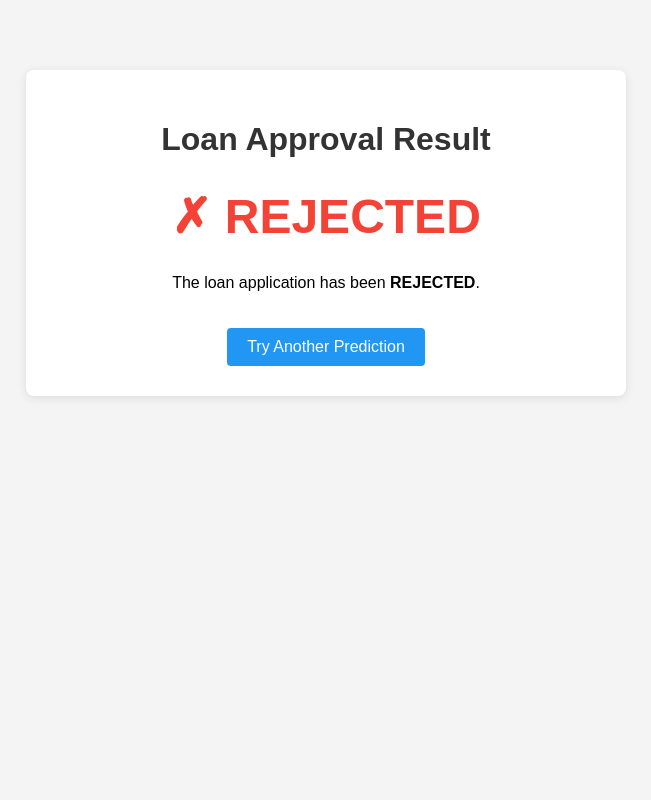
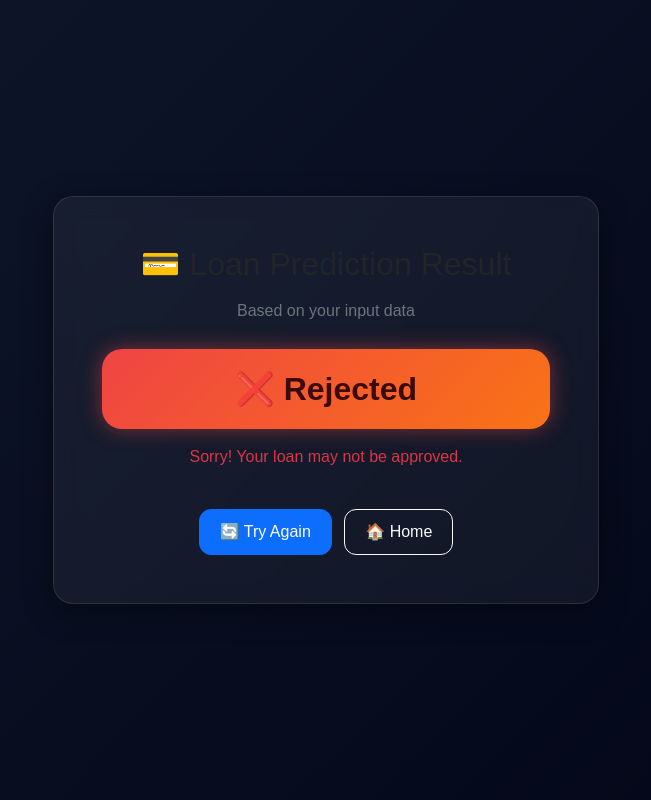
Before and after one commit to suvancodes/loan_approval-_predictor, a Flask app: page /result in a window 1280 px wide. Shown: the whole page, without its empty margins (314-965 px from the left). Run offline with Flask 3, Linux system fonts and the light colour scheme.

Commit message:
Fix prediction result display

```diff
--- a/app.py
+++ b/app.py
@@ -40,7 +40,9 @@ def predict():
         pipeline = PredictPipeline()
         prediction = pipeline.predict(pred_df)
 
-        result = prediction[0] if hasattr(prediction, "__len__") else prediction
+        # Convert prediction to simple 0 or 1
+        result = int(prediction[0]) if hasattr(prediction, "__len__") else int(prediction)
+
         return redirect(url_for("result", prediction=result))
 
     except Exception as e:
@@ -49,7 +51,7 @@ def predict():
 
 @app.route("/result", methods=["GET"])
 def result():
-    prediction = request.args.get("prediction", "No prediction")
+    prediction = request.args.get("prediction", "0")
     return render_template("result.html", prediction=prediction)
 
 @app.route("/health", methods=["GET"])
--- a/templates/result.html
+++ b/templates/result.html
@@ -1,67 +1,100 @@
-<!DOCTYPE html>
+<!doctype html>
 <html lang="en">
 <head>
-    <meta charset="UTF-8">
-    <meta name="viewport" content="width=device-width, initial-scale=1.0">
+<meta charset="utf-8"/>
+<meta name="viewport" content="width=device-width,initial-scale=1"/>
 <title>Prediction Result</title>
+
+<link href="https://cdn.jsdelivr.net/npm/bootstrap@5.3.2/dist/css/bootstrap.min.css" rel="stylesheet">
+
 <style>
-        body {
-            font-family: Arial, sans-serif;
-            max-width: 600px;
-            margin: 50px auto;
-            padding: 20px;
-            background-color: #f4f4f4;
+body{
+  background: linear-gradient(135deg,#0f172a,#020617);
+  color:#fff;
+  font-family: 'Poppins', sans-serif;
+  display:flex;
+  align-items:center;
+  justify-content:center;
+  height:100vh;
 }
-        .container {
-            background-color: white;
-            padding: 30px;
-            border-radius: 8px;
-            box-shadow: 0 2px 10px rgba(0,0,0,0.1);
-            text-align: center;
+
+.card{
+  background: rgba(255,255,255,0.05);
+  backdrop-filter: blur(12px);
+  border:1px solid rgba(255,255,255,0.1);
+  border-radius:20px;
+  box-shadow:0 8px 30px rgba(0,0,0,0.4);
+  animation: fadeIn 0.6s ease-in-out;
 }
-        h1 {
-            color: #333;
+
+.result-badge{
+  font-size:2rem;
+  padding:1rem 2rem;
+  border-radius:20px;
+  font-weight:600;
+  display:inline-block;
+  margin-top:10px;
 }
-        .result {
-            font-size: 48px;
-            font-weight: bold;
-            margin: 30px 0;
+
+.approved{
+  background: linear-gradient(135deg,#22c55e,#4ade80);
+  color:#022c22;
+  box-shadow:0 0 20px rgba(34,197,94,0.5);
 }
-        .approved {
-            color: #4CAF50;
+
+.rejected{
+  background: linear-gradient(135deg,#ef4444,#f97316);
+  color:#3b0a0a;
+  box-shadow:0 0 20px rgba(239,68,68,0.5);
 }
-        .rejected {
-            color: #f44336;
+
+.btn-custom{
+  border-radius:12px;
+  padding:10px 20px;
+  font-weight:500;
+  transition:0.3s;
 }
-        a {
-            display: inline-block;
-            margin-top: 20px;
-            padding: 10px 20px;
-            background-color: #2196F3;
-            color: white;
-            text-decoration: none;
-            border-radius: 4px;
+
+.btn-custom:hover{
+  transform:translateY(-2px);
 }
-        a:hover {
-            background-color: #0b7dda;
+
+@keyframes fadeIn{
+  from{ opacity:0; transform:translateY(20px);}
+  to{ opacity:1; transform:translateY(0);}
 }
 </style>
 </head>
+
 <body>
+
 <div class="container">
-        <h1>Loan Approval Result</h1>
+  <div class="row justify-content-center">
+    <div class="col-md-6">
 
-        <div class="result">
+      <div class="card p-5 text-center">
+
+        <h2 class="mb-3">💳 Loan Prediction Result</h2>
+        <p class="text-secondary">Based on your input data</p>
+
         {% if prediction == 'Y' or prediction == 1 or prediction == '1' %}
-                <span class="approved">✓ APPROVED</span>
+          <div class="result-badge approved">✅ Approved</div>
+          <p class="mt-3 text-success">Congratulations! Your loan is likely to be approved.</p>
         {% else %}
-                <span class="rejected">✗ REJECTED</span>
+          <div class="result-badge rejected">❌ Rejected</div>
+          <p class="mt-3 text-danger">Sorry! Your loan may not be approved.</p>
         {% endif %}
+
+        <div class="mt-4">
+          <a href="/home" class="btn btn-primary btn-custom me-2">🔄 Try Again</a>
+          <a href="/" class="btn btn-outline-light btn-custom">🏠 Home</a>
         </div>
 
-        <p>The loan application has been <strong>{{ "APPROVED" if prediction == 'Y' or prediction == 1 or prediction == '1' else "REJECTED" }}</strong>.</p>
+      </div>
 
-        <a href="/home">Try Another Prediction</a>
     </div>
+  </div>
+</div>
+
 </body>
 </html>
```
Lines whose indentation alone changed are shown as unchanged.
